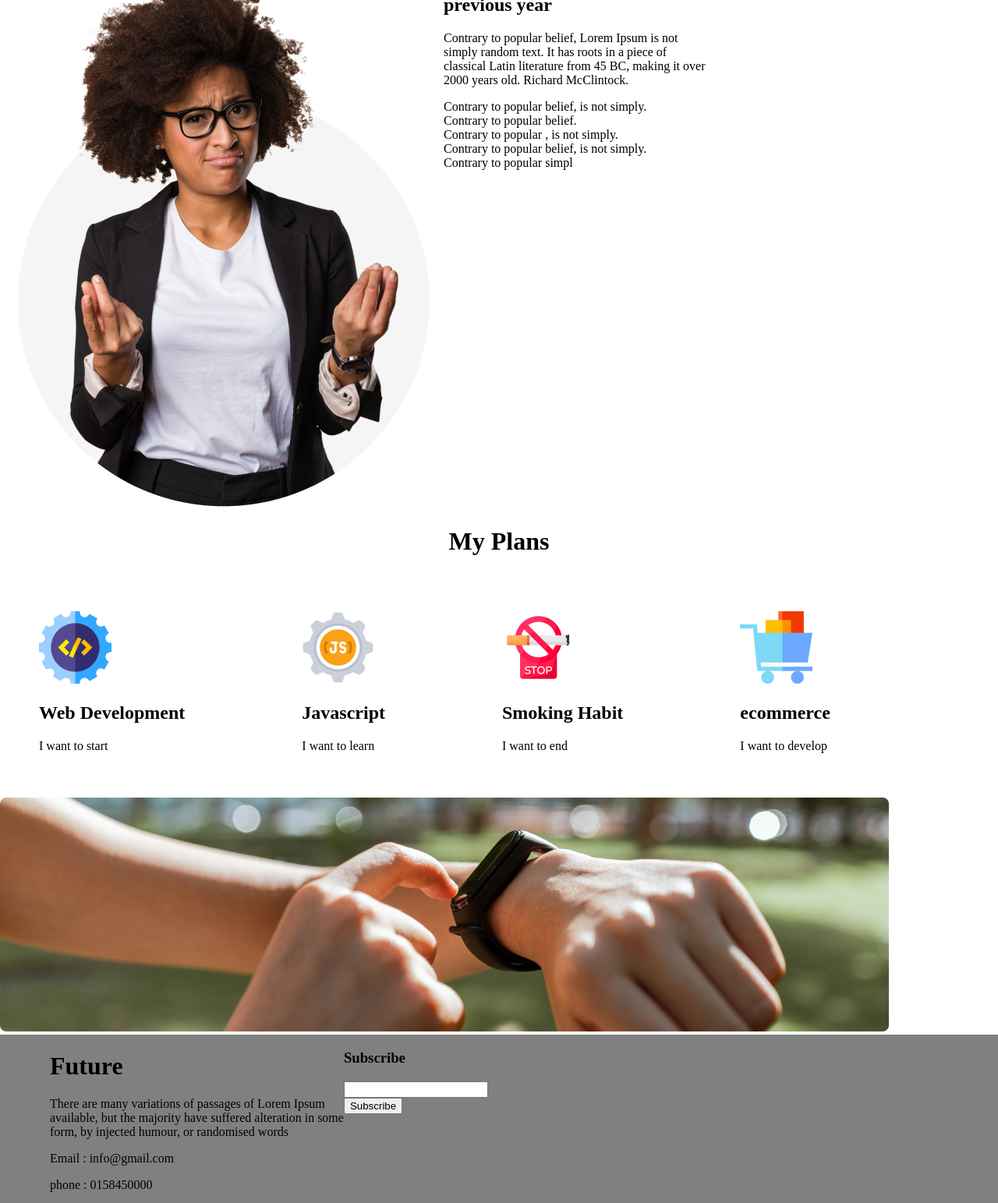
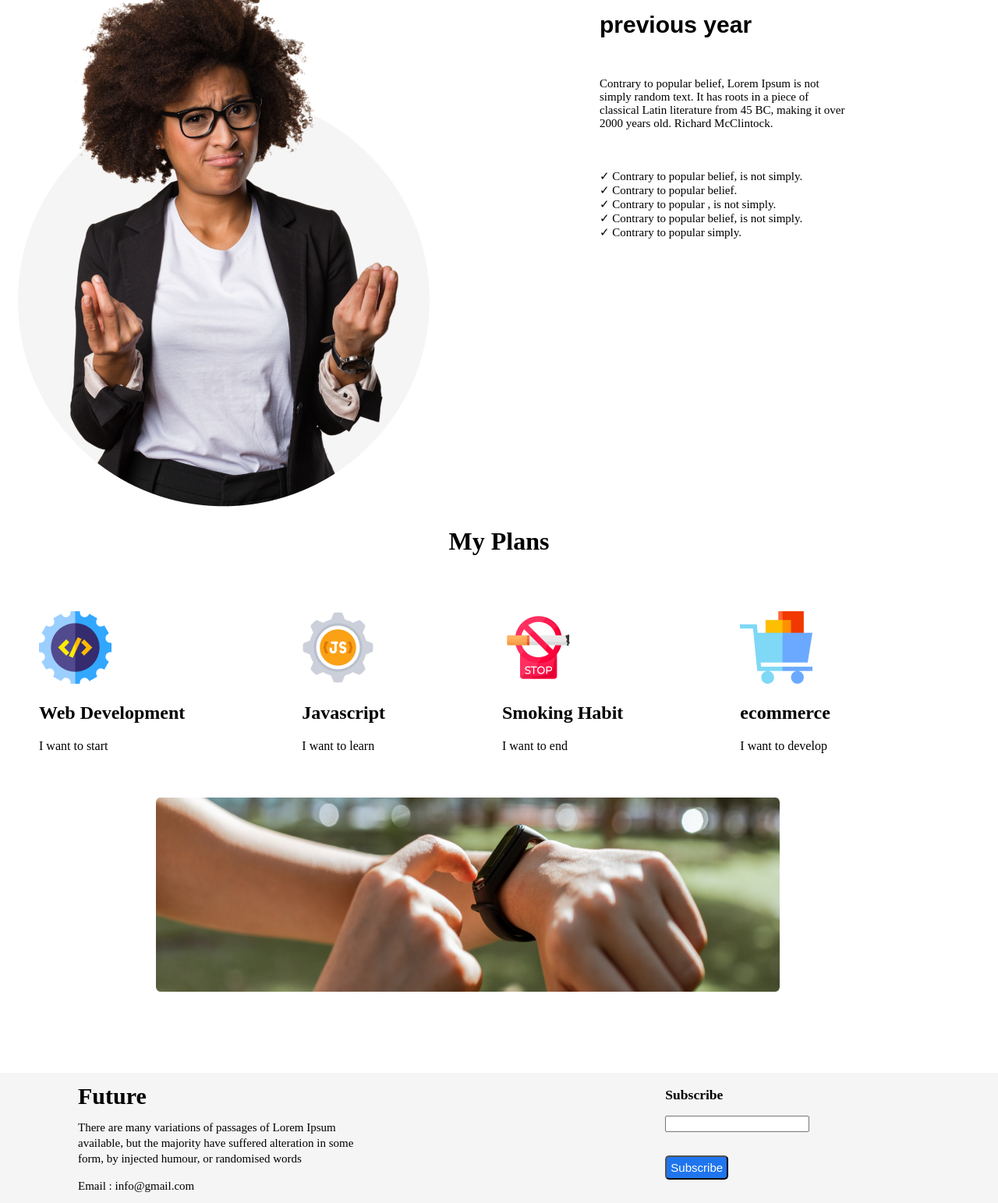
Before and after one commit to sharjinaakthersathi/Reset-Assignment--1, a plain HTML site: page index.html/index.html in a window 1280 px wide. Shown: the part 724-2267 px from the top of the page at 78% size. Drawn offline with Linux system fonts and the light colour scheme.

Commit message:
forth commit

```diff
--- a/index.html/index.html
+++ b/index.html/index.html
@@ -16,9 +16,9 @@
         </div>
 
         <div class="banner-text">
-            <h1>All think's Are</h1>
-            <h1>Prossible If You</h1>
-            <h1> believe</h1>
+            <h1 class="header">All think's Are</h1>
+            <h1 class="header">Prossible If You</h1>
+            <h1 class="header"> believe</h1>
             <p class="paragraph">There are many variations of passages of Lorem Ipsum <br>
                 available, but the majority have suffered alteration in some <br>
                 form, by injected humour, or randomised word</p>
@@ -33,20 +33,24 @@
             <img src="/images/person.png" alt="">
         </div>
         <div>
-            <h1>My failures of</h1>
-            <h1>previous year</h1>
-            <p>
+            <h1 class="person">My failures of</h1>
+            <h1 class="person">previous year</h1>
+            <p class="paragraph-two">
+
                 Contrary to popular belief, Lorem Ipsum is not <br>
                 simply random text. It has roots in a piece of <br>
                 classical Latin literature from 45 BC, making it over <br>
                 2000 years old. Richard McClintock.
             </p>
-            <p>
-                Contrary to popular belief, is not simply. <br>
-                Contrary to popular belief. <br>
-                Contrary to popular , is not simply. <br>
-                Contrary to popular belief, is not simply. <br>
-                Contrary to popular simpl
+            <p class="paragraph-two">
+
+                &#x2713; Contrary to popular belief, is not simply. <br>
+                &#x2713; Contrary to popular belief. <br>
+                &#10003; Contrary to popular , is not simply. <br>
+                &#x2713; Contrary to popular belief, is not simply. <br>
+                &#x2713; Contrary to popular simply.
+
+
             </p>
         </div>
 
@@ -83,7 +87,7 @@
 
     </section>
     <div>
-        <img src="/images/watch.png" alt="">
+        <img class="watch" src="/images/watch.png" alt="">
     </div>
 </body>
 <footer class="footer">
@@ -105,10 +109,10 @@
         </div>
     </div>
 
-    <div>
+    <div class="Subscribe-part">
         <h3>Subscribe</h3>
         <input type="email"> <br>
-        <button>Subscribe</button>
+        <button class="Subscribe-btn">Subscribe</button>
     </div>
 </footer>
 
--- a/index.html/style.css
+++ b/index.html/style.css
@@ -5,6 +5,10 @@ body {
 
 section {
     display: flex;
+}
+
+.header {
+    padding-right: 100px;
 }
 
 .top-banner {
@@ -17,18 +21,36 @@ section {
 }
 
 .banner-text {
-    text-align: justify;
+    text-align: right;
     font-size: 20px;
     font-style: inherit;
     color: white;
-    padding-right: 5%;
+}
 
+.person {
+    font-size: 30px;
+    font-family: Arial, Helvetica, sans-serif;
+    padding-left: 200px;
+    margin-bottom: 30px;
+}
 
+.paragraph-two {
+    font-family: 'Times New Roman', Times, serif;
+    font-size: 15px;
+    padding-left: 200px;
+    margin-top: 50px;
+}
+
+.li {
+    list-style-position: inside;
+    list-style-image: url("tick.png");
+    font-size: 30px;
+    margin: 30px;
 }
 
 .paragraph {
     font-size: 15px;
-    padding-right: 5px;
+    padding-right: 100px;
 }
 
 .top-banner img {
@@ -41,7 +63,8 @@ section {
     font-weight: 400;
     text-align: justify;
     color: deepskyblue;
-    text-decoration: dotted;
+    border-radius: 10px;
+    margin-right: 100px;
 }
 
 .third-header {
@@ -54,8 +77,33 @@ section {
     border: 20px 20px;
 }
 
+.watch {
+    height: 250px;
+    width: 800px;
+    padding-left: 200px;
+    margin-bottom: 100px;
+}
+
+.Subscribe-part {
+    padding-left: 400px;
+
+}
+
+.Subscribe-btn {
+    margin-top: 30px;
+    background-color: rgb(31, 117, 237);
+    padding: 5px 5px 5px 5px;
+    font-size: 15px;
+    color: white;
+    border-radius: 5px;
+}
+
 .footer {
-    background-color: gray;
-    padding-left: 5%;
+    background-color: whitesmoke;
+    font-size: 15px;
+    line-height: 20px;
+    padding-left: 100px;
+    border: 50px;
+    background-origin: padding-box;
     display: flex;
 }
```
